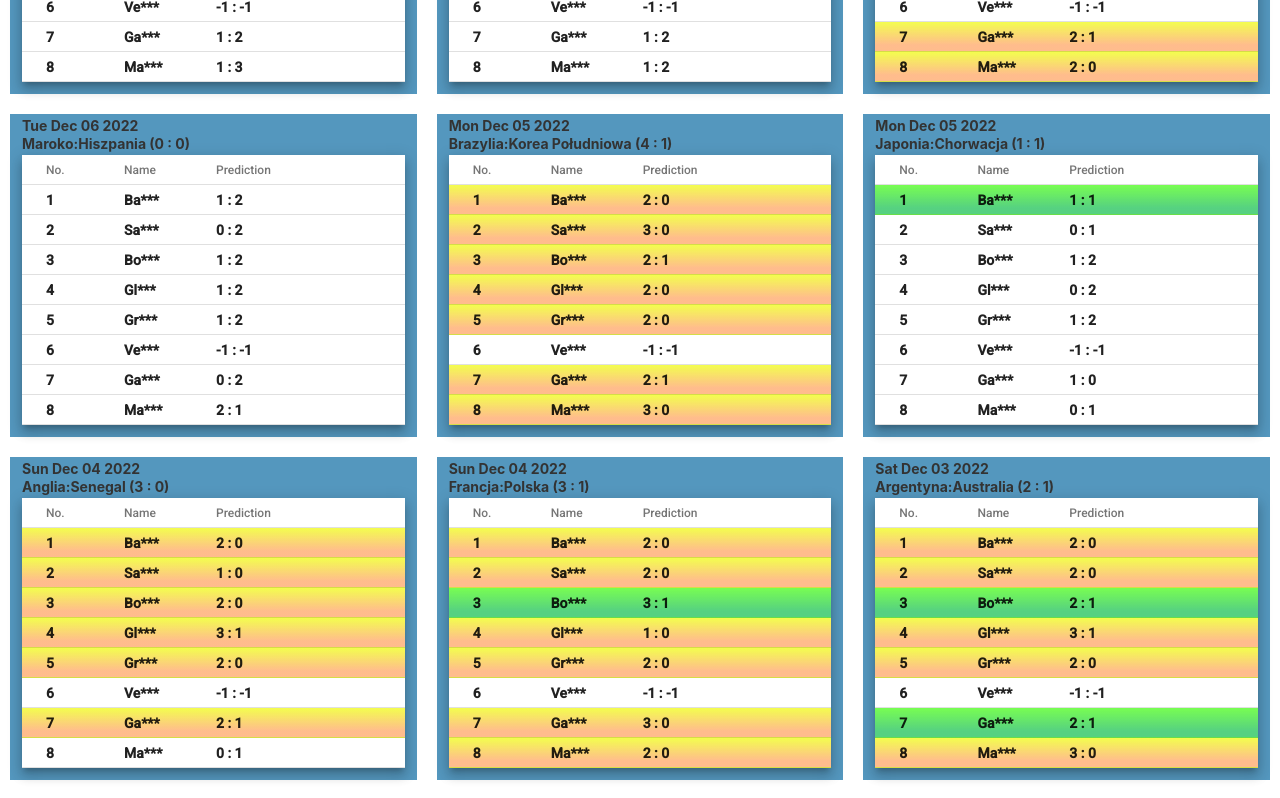
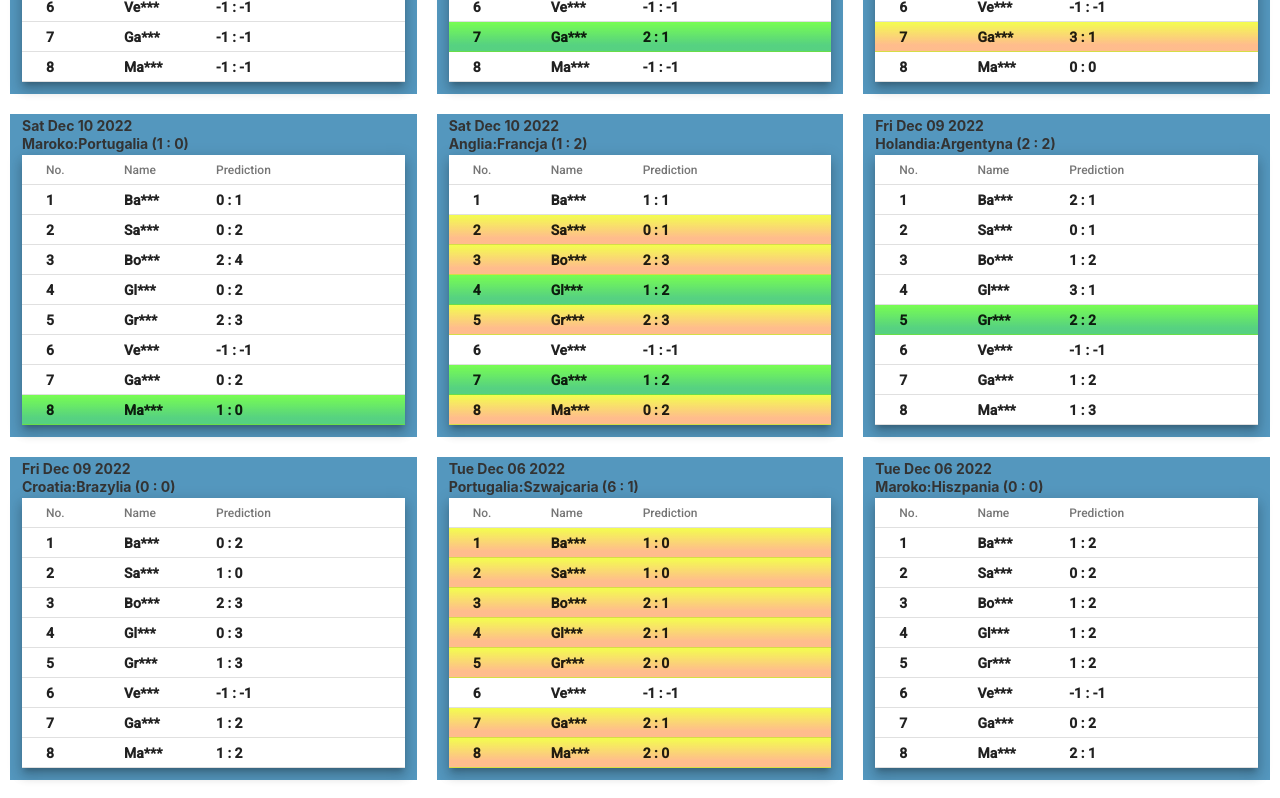
Before and after one commit to Cenarius1/fifka, an Angular app: page /first-component in a window 1280 px wide. Shown: the part 620-1418 px from the top of the page. Built offline with nearby package versions, Linux system fonts and the light colour scheme.

Commit message:
complete rest matches with deployment

```diff
--- a/src/app/bet-players/bet-players.component.ts
+++ b/src/app/bet-players/bet-players.component.ts
@@ -21,8 +21,8 @@ export class BetPlayersComponent implements OnInit {
   displayedColumns: string[] = ['position', 'name', 'point'];
   dataSource: BetPlayerTable[] = [
     { position: 1, name: 'Ba***',   point: 43 },
-    { position: 2, name: 'Sa***',   point: 57 },
-    { position: 3, name: 'Bo***', point: 36 },
+    { position: 2, name: 'Sa***',   point: 57+8 },//+8 Sa*** for betting 1st
+    { position: 3, name: 'Bo***', point: 36 +3 },//+4 Bo*** for betting 3st
     { position: 4, name: 'Gl***',   point: 44 },
   { position: 5, name: 'Gr***',  point: 42 },
     { position: 6, name: 'Ve***',   point: 37 },
--- a/src/app/top-three-table/top-three-table.component.ts
+++ b/src/app/top-three-table/top-three-table.component.ts
@@ -11,9 +11,9 @@ export class TopThreeTableComponent implements OnInit {
 
   @Input() betPlayerOverview: any;
   displayedColumns: string[] = ['position', 'name', 'top1', 'top2', 'top3'];
-  top1Team = "";
-  top2Team = "";
-  top3Team = "";
+  top1Team = "Argentina";
+  top2Team = "France";
+  top3Team = "Croatia";
   constructor() {
   }
 
--- a/src/data/matches-data.ts
+++ b/src/data/matches-data.ts
@@ -97,7 +97,7 @@ export class MatchesData {
             ]
         },
         {
-            Team1: 'Chorwacja', Team2: 'Brazylia', TeamScore1: 0, TeamScore2: 0, Date: new Date('2022-12-09'), BetPlayerInnerModel: [
+            Team1: 'Croatia', Team2: 'Brazylia', TeamScore1: 0, TeamScore2: 0, Date: new Date('2022-12-09'), BetPlayerInnerModel: [
                 { position: 1, playerName: 'Ba***', TeamBetScore1: 0, TeamBetScore2: 2 },
                 { position: 2, playerName: 'Sa***', TeamBetScore1: 1, TeamBetScore2: 0 },
                 { position: 3, playerName: 'Bo***', TeamBetScore1: 2, TeamBetScore2: 3 },
@@ -120,54 +120,78 @@ export class MatchesData {
                 { position: 8, playerName: 'Ma***', TeamBetScore1: 1, TeamBetScore2: 3 },
             ]
         },
-        // {
-        //     Team1: 'Anglia', Team2: 'Francja', TeamScore1: 0, TeamScore2: 1, Date: new Date('2022-12-10'), BetPlayerInnerModel: [
-        //         { position: 1, playerName: 'Ba***', TeamBetScore1: 2, TeamBetScore2: 1 },
-        //         { position: 2, playerName: 'Sa***', TeamBetScore1: 0, TeamBetScore2: 1 },
-        //         { position: 3, playerName: 'Bo***', TeamBetScore1: 1, TeamBetScore2: 2 },
-        //         { position: 4, playerName: 'Gl***', TeamBetScore1: 3, TeamBetScore2: 1 },
-        //         { position: 5, playerName: 'Gr***', TeamBetScore1: 2, TeamBetScore2: 2 },
-        //         { position: 6, playerName: 'Ve***', TeamBetScore1: -1, TeamBetScore2: -1 },
-        //         { position: 7, playerName: 'Ga***', TeamBetScore1: 1, TeamBetScore2: 2 },
-        //         { position: 8, playerName: 'Ma***', TeamBetScore1: 1, TeamBetScore2: 3 },
-        //     ]
-        // },
-        // {
-        //     Team1: 'Maroko', Team2: 'Portugalia', TeamScore1: 0, TeamScore2: 1, Date: new Date('2022-12-10'), BetPlayerInnerModel: [
-        //         { position: 1, playerName: 'Ba***', TeamBetScore1: 2, TeamBetScore2: 1 },
-        //         { position: 2, playerName: 'Sa***', TeamBetScore1: 0, TeamBetScore2: 1 },
-        //         { position: 3, playerName: 'Bo***', TeamBetScore1: 1, TeamBetScore2: 2 },
-        //         { position: 4, playerName: 'Gl***', TeamBetScore1: 3, TeamBetScore2: 1 },
-        //         { position: 5, playerName: 'Gr***', TeamBetScore1: 2, TeamBetScore2: 2 },
-        //         { position: 6, playerName: 'Ve***', TeamBetScore1: -1, TeamBetScore2: -1 },
-        //         { position: 7, playerName: 'Ga***', TeamBetScore1: 1, TeamBetScore2: 2 },
-        //         { position: 8, playerName: 'Ma***', TeamBetScore1: 1, TeamBetScore2: 3 },
-        //     ]
-        // },
-        // {
-        //     Team1: 'xxxxxxxxxx', Team2: 'xxxxxxxxxxxxxx', TeamScore1: 0, TeamScore2: 1, Date: new Date('2022-12-09'), BetPlayerInnerModel: [
-        //         { position: 1, playerName: 'Ba***', TeamBetScore1: 2, TeamBetScore2: 1 },
-        //         { position: 2, playerName: 'Sa***', TeamBetScore1: 0, TeamBetScore2: 1 },
-        //         { position: 3, playerName: 'Bo***', TeamBetScore1: 1, TeamBetScore2: 2 },
-        //         { position: 4, playerName: 'Gl***', TeamBetScore1: 3, TeamBetScore2: 1 },
-        //         { position: 5, playerName: 'Gr***', TeamBetScore1: 2, TeamBetScore2: 2 },
-        //         { position: 6, playerName: 'Ve***', TeamBetScore1: -1, TeamBetScore2: -1 },
-        //         { position: 7, playerName: 'Ga***', TeamBetScore1: 1, TeamBetScore2: 2 },
-        //         { position: 8, playerName: 'Ma***', TeamBetScore1: 1, TeamBetScore2: 3 },
-        //     ]
-        // },
-        // {
-        //     Team1: 'xxxxxxxxxx', Team2: 'xxxxxxxxxxxxxx', TeamScore1: 0, TeamScore2: 1, Date: new Date('2022-12-09'), BetPlayerInnerModel: [
-        //         { position: 1, playerName: 'Ba***', TeamBetScore1: 2, TeamBetScore2: 1 },
-        //         { position: 2, playerName: 'Sa***', TeamBetScore1: 0, TeamBetScore2: 1 },
-        //         { position: 3, playerName: 'Bo***', TeamBetScore1: 1, TeamBetScore2: 2 },
-        //         { position: 4, playerName: 'Gl***', TeamBetScore1: 3, TeamBetScore2: 1 },
-        //         { position: 5, playerName: 'Gr***', TeamBetScore1: 2, TeamBetScore2: 2 },
-        //         { position: 6, playerName: 'Ve***', TeamBetScore1: -1, TeamBetScore2: -1 },
-        //         { position: 7, playerName: 'Ga***', TeamBetScore1: 1, TeamBetScore2: 2 },
-        //         { position: 8, playerName: 'Ma***', TeamBetScore1: 1, TeamBetScore2: 3 },
-        //     ]
-        // },
+        {
+            Team1: 'Anglia', Team2: 'Francja', TeamScore1: 1, TeamScore2: 2, Date: new Date('2022-12-10'), BetPlayerInnerModel: [
+                { position: 1, playerName: 'Ba***', TeamBetScore1: 1, TeamBetScore2: 1 },
+                { position: 2, playerName: 'Sa***', TeamBetScore1: 0, TeamBetScore2: 1 },
+                { position: 3, playerName: 'Bo***', TeamBetScore1: 2, TeamBetScore2: 3 },
+                { position: 4, playerName: 'Gl***', TeamBetScore1: 1, TeamBetScore2: 2 },
+                { position: 5, playerName: 'Gr***', TeamBetScore1: 2, TeamBetScore2: 3 },
+                { position: 6, playerName: 'Ve***', TeamBetScore1: -1, TeamBetScore2: -1 },
+                { position: 7, playerName: 'Ga***', TeamBetScore1: 1, TeamBetScore2: 2 },
+                { position: 8, playerName: 'Ma***', TeamBetScore1: 0, TeamBetScore2: 2 },
+            ]
+        },
+        {
+            Team1: 'Maroko', Team2: 'Portugalia', TeamScore1: 1, TeamScore2: 0, Date: new Date('2022-12-10'), BetPlayerInnerModel: [
+                { position: 1, playerName: 'Ba***', TeamBetScore1: 0, TeamBetScore2: 1 },
+                { position: 2, playerName: 'Sa***', TeamBetScore1: 0, TeamBetScore2: 2 },
+                { position: 3, playerName: 'Bo***', TeamBetScore1: 2, TeamBetScore2: 4 },
+                { position: 4, playerName: 'Gl***', TeamBetScore1: 0, TeamBetScore2: 2 },
+                { position: 5, playerName: 'Gr***', TeamBetScore1: 2, TeamBetScore2: 3 },
+                { position: 6, playerName: 'Ve***', TeamBetScore1: -1, TeamBetScore2: -1 },
+                { position: 7, playerName: 'Ga***', TeamBetScore1: 0, TeamBetScore2: 2 },
+                { position: 8, playerName: 'Ma***', TeamBetScore1: 1, TeamBetScore2: 0 },
+            ]
+        },
+        {
+            Team1: 'Argentina', Team2: 'Croatia', TeamScore1: 3, TeamScore2: 0, Date: new Date('2022-12-03'), BetPlayerInnerModel: [
+                { position: 1, playerName: 'Ba***', TeamBetScore1: 1, TeamBetScore2: 0 },
+                { position: 2, playerName: 'Sa***', TeamBetScore1: 1, TeamBetScore2: 0 },
+                { position: 3, playerName: 'Bo***', TeamBetScore1: 2, TeamBetScore2: 1 },
+                { position: 4, playerName: 'Gl***', TeamBetScore1: 0, TeamBetScore2: 1 },
+                { position: 5, playerName: 'Gr***', TeamBetScore1: 1, TeamBetScore2: 1 },
+                { position: 6, playerName: 'Ve***', TeamBetScore1: -1, TeamBetScore2: -1 },
+                { position: 7, playerName: 'Ga***', TeamBetScore1: 1, TeamBetScore2: 2 },
+                { position: 8, playerName: 'Ma***', TeamBetScore1: 1, TeamBetScore2: 0 },
+            ]
+        },
+        {
+            Team1: 'France', Team2: 'Maroko', TeamScore1: 2, TeamScore2: 0, Date: new Date('2022-12-14'), BetPlayerInnerModel: [
+                { position: 1, playerName: 'Ba***', TeamBetScore1: 2, TeamBetScore2: 0 },
+                { position: 2, playerName: 'Sa***', TeamBetScore1: 1, TeamBetScore2: 0 },
+                { position: 3, playerName: 'Bo***', TeamBetScore1: 3, TeamBetScore2: 1 },
+                { position: 4, playerName: 'Gl***', TeamBetScore1: 2, TeamBetScore2: 0 },
+                { position: 5, playerName: 'Gr***', TeamBetScore1: 2, TeamBetScore2: 1 },
+                { position: 6, playerName: 'Ve***', TeamBetScore1: -1, TeamBetScore2: -1 },
+                { position: 7, playerName: 'Ga***', TeamBetScore1: 3, TeamBetScore2: 1 },
+                { position: 8, playerName: 'Ma***', TeamBetScore1: 0, TeamBetScore2: 0 },
+            ]
+        },
+        {
+            Team1: 'Croatia', Team2: 'Maroko', TeamScore1: 2, TeamScore2: 1, Date: new Date('2022-12-17'), BetPlayerInnerModel: [
+                { position: 1, playerName: 'Ba***', TeamBetScore1: 1, TeamBetScore2: 1 },
+                { position: 2, playerName: 'Sa***', TeamBetScore1: 1, TeamBetScore2: 1 },
+                { position: 3, playerName: 'Bo***', TeamBetScore1: 2, TeamBetScore2: 1 },
+                { position: 4, playerName: 'Gl***', TeamBetScore1: -1, TeamBetScore2: -1 },
+                { position: 5, playerName: 'Gr***', TeamBetScore1: 1, TeamBetScore2: 2 },
+                { position: 6, playerName: 'Ve***', TeamBetScore1: -1, TeamBetScore2: -1 },
+                { position: 7, playerName: 'Ga***', TeamBetScore1: 2, TeamBetScore2: 1 },
+                { position: 8, playerName: 'Ma***', TeamBetScore1: -1, TeamBetScore2: -1 },
+            ]
+        },
+        {
+            Team1: 'Argentina', Team2: 'France', TeamScore1: 2, TeamScore2: 2, Date: new Date('2022-12-18'), BetPlayerInnerModel: [
+                { position: 1, playerName: 'Ba***', TeamBetScore1: 1, TeamBetScore2: 1 },
+                { position: 2, playerName: 'Sa***', TeamBetScore1: 0, TeamBetScore2: 1 },
+                { position: 3, playerName: 'Bo***', TeamBetScore1: 2, TeamBetScore2: 1 },
+                { position: 4, playerName: 'Gl***', TeamBetScore1: -1, TeamBetScore2: -1 },
+                { position: 5, playerName: 'Gr***', TeamBetScore1: 1, TeamBetScore2: 2 },
+                { position: 6, playerName: 'Ve***', TeamBetScore1: -1, TeamBetScore2: -1 },
+                { position: 7, playerName: 'Ga***', TeamBetScore1: -1, TeamBetScore2: -1 },
+                { position: 8, playerName: 'Ma***', TeamBetScore1: -1, TeamBetScore2: -1 },
+            ]
+        },
     ];
 
     static TopThreeTeamsData: TopThreeTeamsModel[] = [
```
Also changed, not shown: 3 other files (tests, documents, lock files or other folders).
